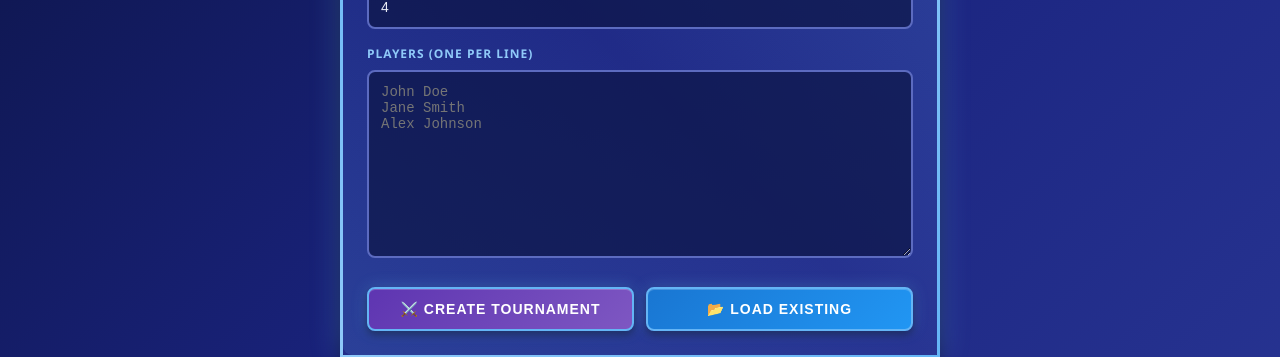
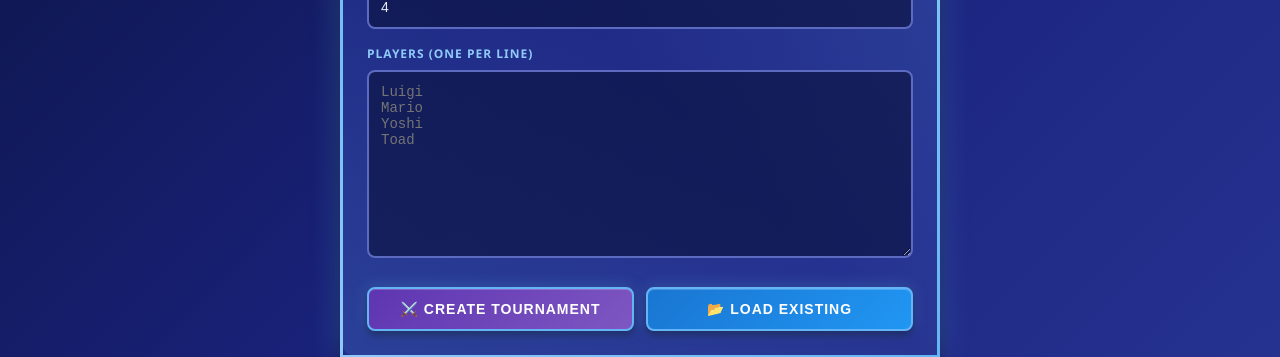
Before and after one commit to luigidino33/ygo-tcg-ph-swiss-maker, a Next.js app: page / in a window 1280 px wide. Shown: the part 283-640 px from the top of the page. Built offline with nearby package versions, Linux system fonts and the light colour scheme.

Commit message:
minor changes to placeholder

```diff
--- a/app/page.tsx
+++ b/app/page.tsx
@@ -335,7 +335,7 @@ export default function Page() {
               value={playersText}
               onChange={(e) => setPlayersText(e.target.value)}
               rows={10}
-              placeholder="John Doe&#10;Jane Smith&#10;Alex Johnson"
+              placeholder={"Luigi \nMario \nYoshi \nToad "}
               style={{ fontFamily: 'monospace' }}
             />
           </div>
```
